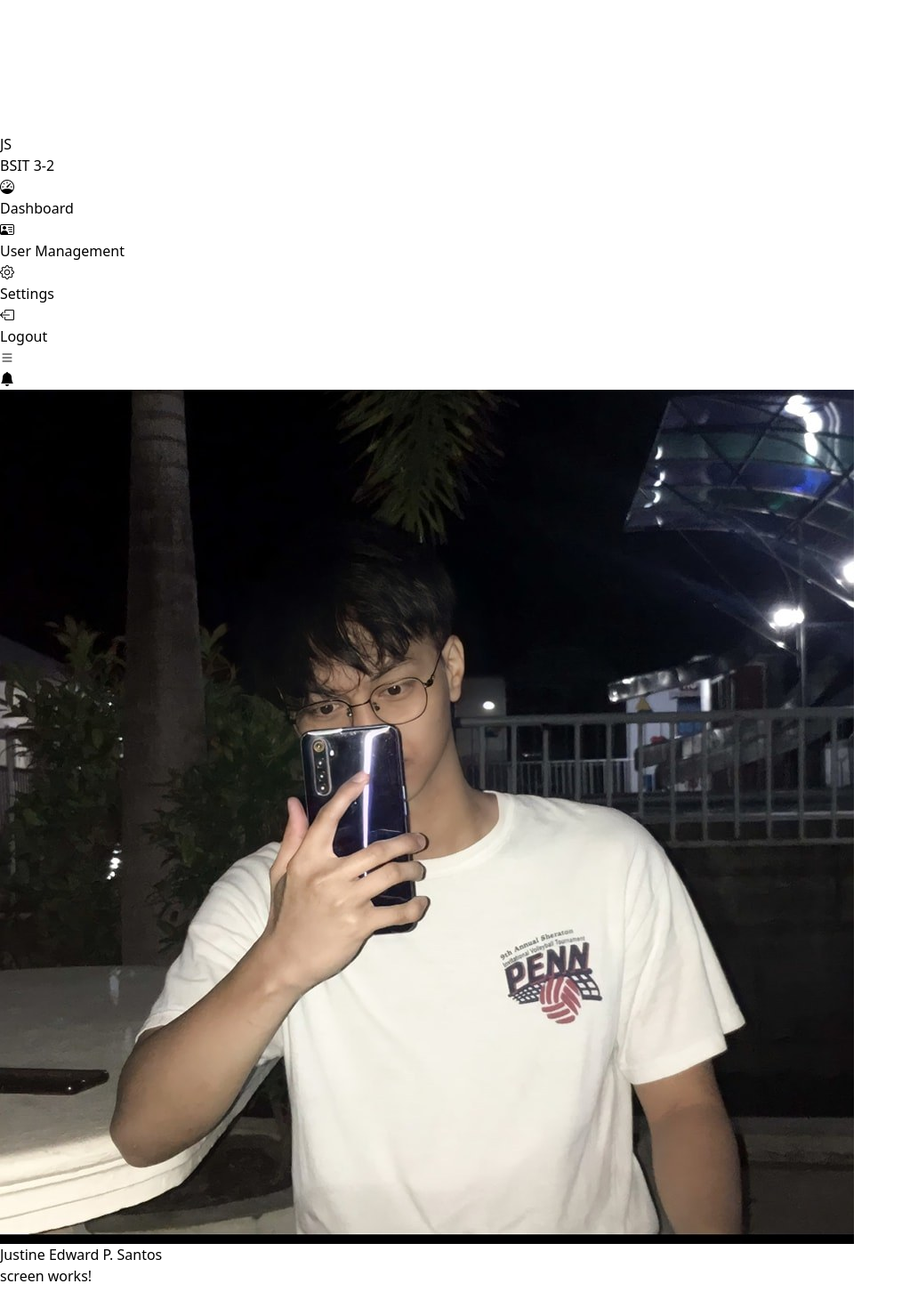
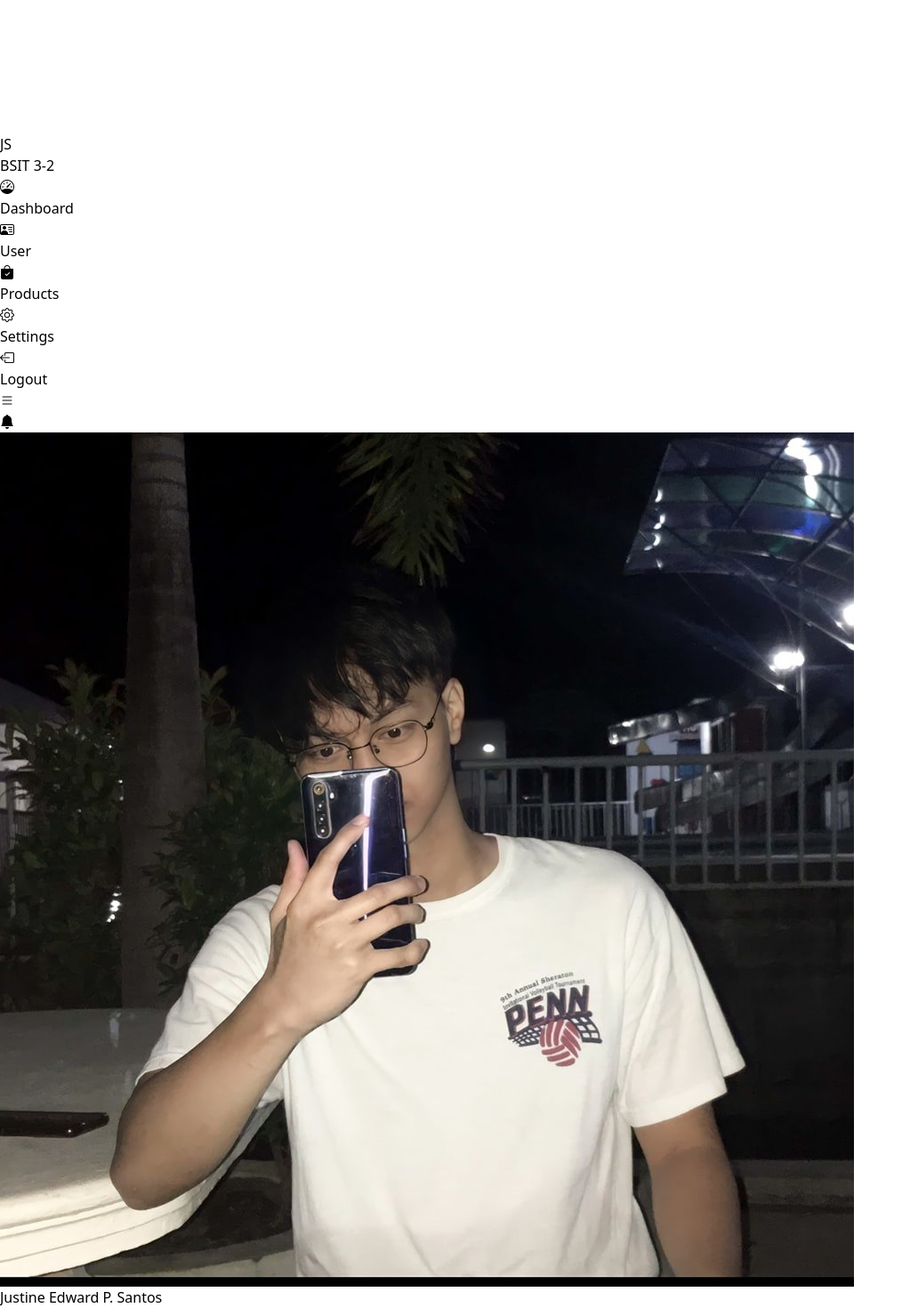
Before and after one commit to hyxenon/itpe1-firstActivity, an Angular app: page / in a window 1280 px wide. Shown: the part 1130-2600 px from the top of the page at 89% size, without its empty margins (0-1023 px from the left). Before the commit the page ends 2576 px from the top, so only its background shows below. Built offline with nearby package versions, Linux system fonts and the light colour scheme.

Commit message:
Fix layout height overflow

```diff
--- a/src/app/app.component.html
+++ b/src/app/app.component.html
@@ -1,3 +1,3 @@
-<div class="h-screen max-h-screen">
+<div class="h-full min-h-screen">
     <router-outlet></router-outlet>
 </div>
--- a/src/app/components/screen/screen.component.html
+++ b/src/app/components/screen/screen.component.html
@@ -1,4 +1,3 @@
-<div class="w-full">
-    <p>screen works!</p>
+<div class="h-full">
     <router-outlet></router-outlet>
 </div>
--- a/src/app/components/sidenav/sidenav.component.html
+++ b/src/app/components/sidenav/sidenav.component.html
@@ -1,4 +1,4 @@
-<div *ngIf="isToggle === false" class="bg-gray-700 w-64 min-h-screen flex flex-col">
+<div *ngIf="isToggle === false" class="bg-gray-700 w-64 h-full flex flex-col">
     <app-logo></app-logo>
     <div class="bg-gray-400 rounded-md w-11/12 h-0.5 mx-auto mt-4"></div>
     <div class="flex flex-col h-max flex-grow">
@@ -9,7 +9,11 @@
             </a>
             <a routerLink="/user-management" class="flex mt-4 gap-2 pl-2 py-1 items-center cursor-pointer w-[90%] mx-auto rounded-lg hover:bg-sky-500 transition-all">
                 <i class="bi bi-person-vcard text-white text-xl"></i>
-                <p class="text-white text-lg">User Management</p>
+                <p class="text-white text-lg">User</p>
+            </a>
+            <a routerLink="/product" class="flex mt-4 gap-2 pl-2 py-1 items-center cursor-pointer w-[90%] mx-auto rounded-lg hover:bg-sky-500 transition-all">
+                <i class="bi bi-bag-check-fill text-white text-xl"></i>
+                <p class="text-white text-lg">Products</p>
             </a>
         </div>
     </div>
@@ -25,5 +29,4 @@
             <p class="text-white text-base">Logout</p>
         </a>
     </div>
-
 </div>
--- a/src/app/layout/dashboard/dashboard.component.html
+++ b/src/app/layout/dashboard/dashboard.component.html
@@ -1,2 +1,8 @@
-<h1>Dashboard works!</h1>
-<app-card></app-card>
+<div class="grid grid-cols-3 w-1/2 mx-auto gap-5 mt-5">
+    <app-card></app-card>
+    <app-card></app-card>
+    <app-card></app-card>
+    <app-card></app-card>
+    <app-card></app-card>
+    <app-card></app-card>
+</div>
--- a/src/app/layout/layout.component.html
+++ b/src/app/layout/layout.component.html
@@ -1,8 +1,9 @@
-<div class="flex ">
-    <app-sidenav [isToggle]="isToggle"></app-sidenav>
-    <div class="w-full max-h-screen">
+<div class="flex min-h-screen">
+    <app-sidenav [isToggle]="isToggle" class=""></app-sidenav>
+    <div class="w-full min-h-screen flex flex-col">
         <app-topnav (onToggleSideBar)="onToggleBar($event)"></app-topnav>
-        <app-screen></app-screen>
+        <div class="flex-1">
+            <app-screen></app-screen>
+        </div>
     </div>
-
 </div>
```
Also changed, not shown: src/app/components/card/card.component.html (+5 -5 lines), src/app/components/card/card.component.scss (indentation only).
